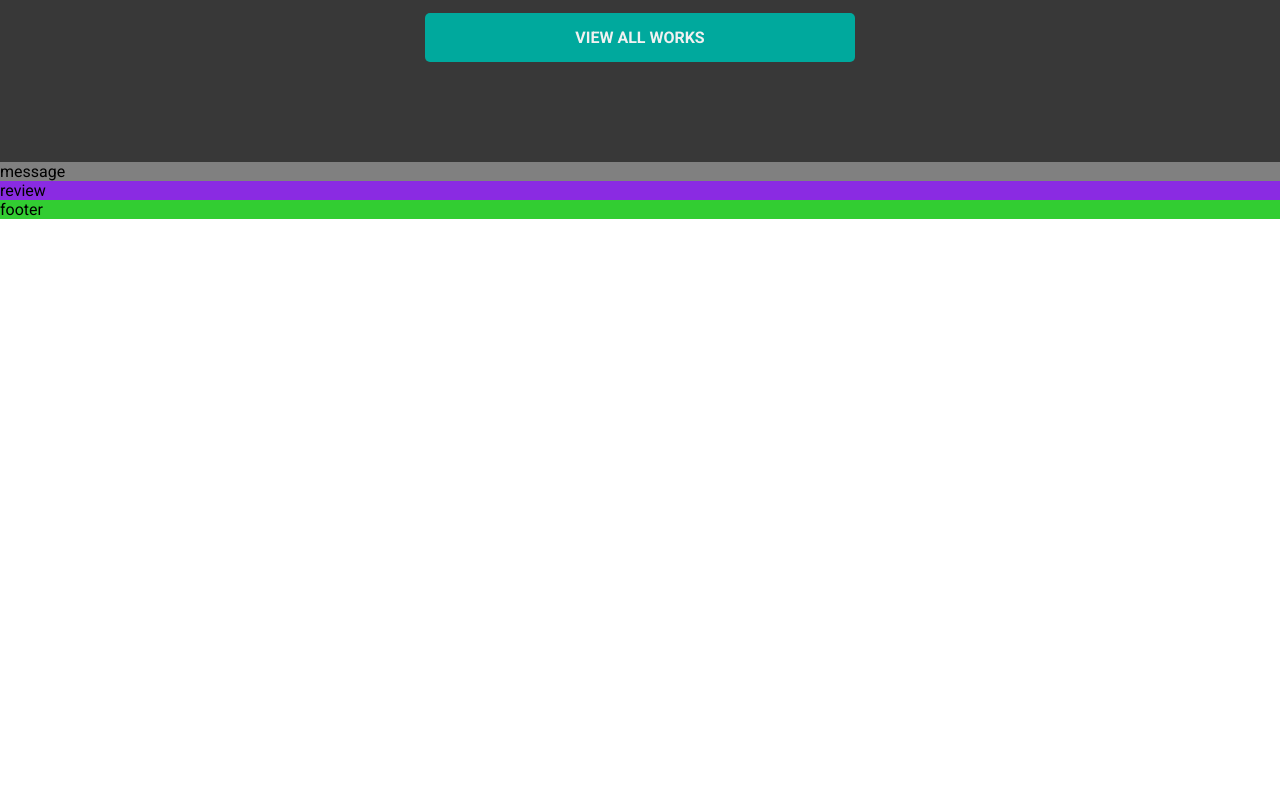
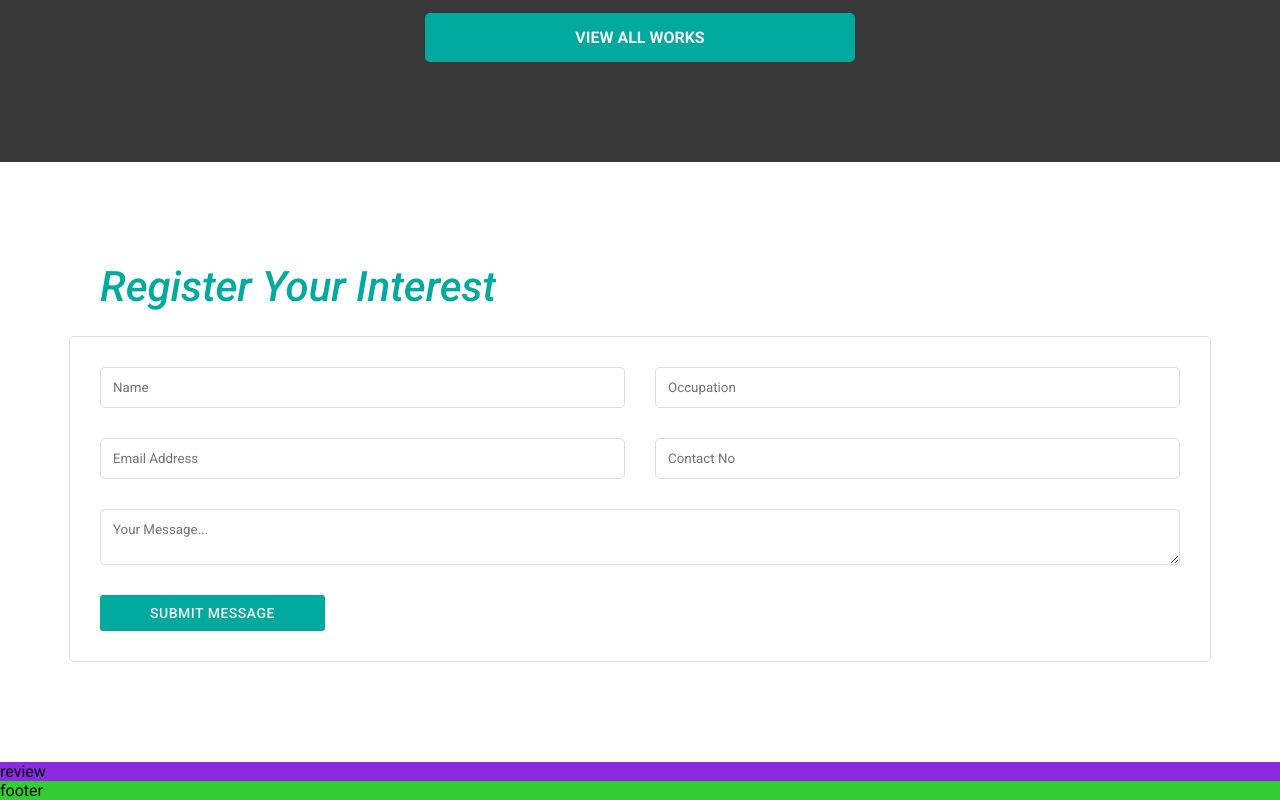
Before and after one commit to syahirdev/landing-page, a React (Create React App) app: page / in a window 1280 px wide. Shown: the part 2776-3576 px from the top of the page. Before the commit the page ends 2995 px from the top, so only its background shows below. Built offline with nearby package versions, Linux system fonts and the light colour scheme.

Commit message:
add message form component

```diff
--- a/src/Global.scss
+++ b/src/Global.scss
@@ -2,6 +2,7 @@ $primaryColor: #00a99d;
 $darkColor: #383838;
 $lightColor: #f1f1f1;
 $lightDarkColor: #7a7a7a;
+$invisibleColor: #dddddd;
 
 .primaryText {
   color: $primaryColor
--- a/src/components/message/Message.scss
+++ b/src/components/message/Message.scss
@@ -1,3 +1,57 @@
+@import "../../Global";
+
 .message {
-  background-color: gray;
+  padding: 100px;
+  display: flex;
+  justify-content: center;
+  align-items: center;
+  flex-direction: column;
+
+  .messageTitle {
+    color: $primaryColor;
+    font-style: italic;
+    font-size: 42px;
+    font-weight: 500;
+    align-self: flex-start;
+    margin-bottom: 25px;
+  }
+
+  .formMessage {
+    width: 100%;
+    border: 1px solid $invisibleColor;
+    border-radius: 5px;
+    padding: 30px;
+
+    .formInput {
+      display: flex;
+      flex-wrap: wrap;
+      gap: 30px;
+
+      input, textarea {
+        flex: 1;
+        padding: 12px;
+        outline: none;
+        border: 1px solid $invisibleColor;
+        margin-bottom: 30px;
+        border-radius: 5px;
+      }
+    }
+
+    .submitButton {
+      border: none;
+      background-color: $primaryColor;
+      border-radius: 3px;
+      color: $lightColor;
+      padding: 10px 50px;
+      transition: all .2s ease;
+      cursor: pointer;
+      font-weight: 500;
+      font-size: 14px;
+      letter-spacing: .5px;
+    }
+
+    .submitButton:hover {
+      filter: brightness(110%);
+    }
+  }
 }
--- a/src/components/message/Message.tsx
+++ b/src/components/message/Message.tsx
@@ -3,7 +3,23 @@ import "./Message.scss";
 export const Message = () => {
     return (
         <div className="message">
-            message
+            <div className="messageTitle">Register Your Interest</div>
+            <div className="formMessage">
+                <div className="formInput">
+                    <input type="text" placeholder="Name"/>
+                    <input type="text" placeholder="Occupation"/>
+                </div>
+                <div className="formInput">
+                    <input type="text" placeholder="Email Address"/>
+                    <input type="text" placeholder="Contact No"/>
+                </div>
+                <div className="formInput">
+                    <textarea placeholder="Your Message..."/>
+                </div>
+                <button type="submit" className="submitButton">
+                    SUBMIT MESSAGE
+                </button>
+            </div>
         </div>
     );
 };
```
